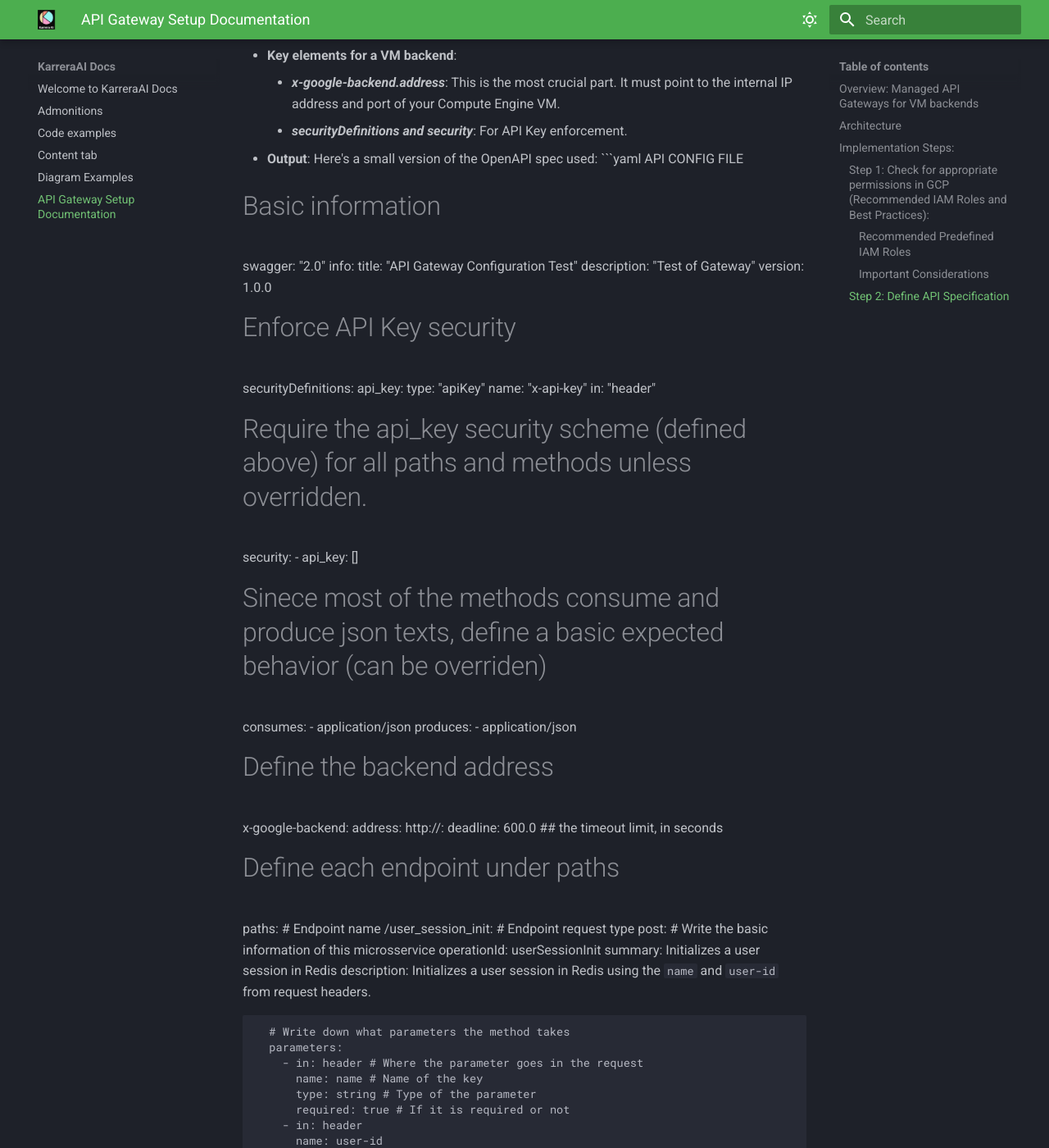
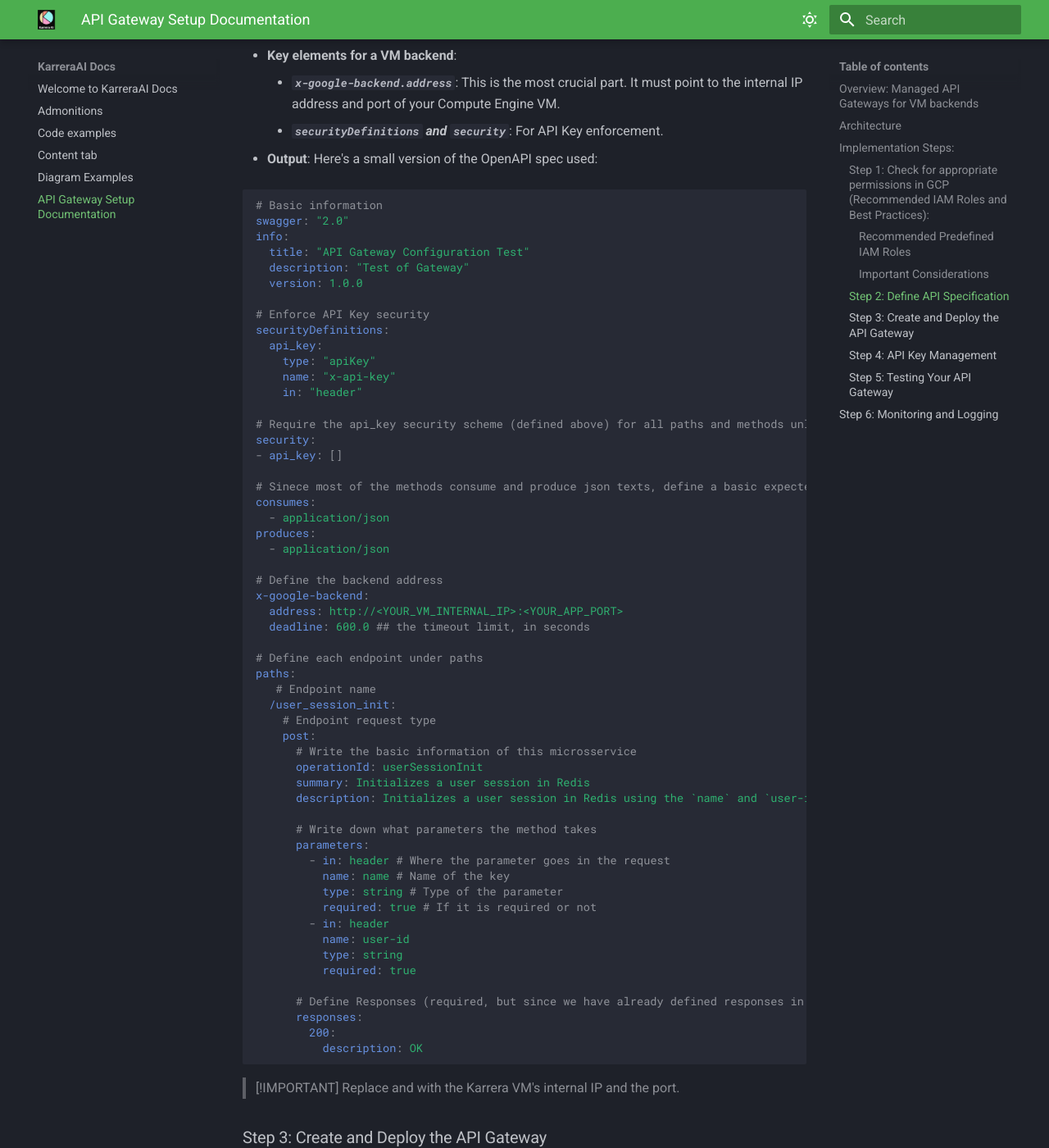
Before and after one commit to KarreraAI/knowledge-base, an MkDocs documentation site: the page built from docs/gateway.md, in a window 1280 px wide and 1400 px high, scrolled down 4988 px. Shown: the whole window at 82% size. Built offline with MkDocs 1.6.1 and Material for MkDocs 9.7.7, drawn with Linux system fonts in a browser that asks for light colours; some of the changed text lies outside the part shown.

Commit message:
small changes in API Gateway documentation to make it work

````diff
--- a/docs/gateway.md
+++ b/docs/gateway.md
@@ -143,11 +143,12 @@
     6. Add security scheme definitions (API keys for now)
 
 - **Key elements for a VM backend**:
-    * ***x-google-backend.address***: This is the most crucial part. It must point to the internal IP address and port of your Compute Engine VM.
-    * ***securityDefinitions and security***: For API Key enforcement.
+    * ***`x-google-backend.address`***: This is the most crucial part. It must point to the internal IP address and port of your Compute Engine VM.
+    * ***`securityDefinitions` and `security`***: For API Key enforcement.
 
 - **Output**: Here's a small version of the OpenAPI spec used:
-```yaml API CONFIG FILE
+
+```yaml
 # Basic information
 swagger: "2.0"
 info:
@@ -204,6 +205,7 @@
         200:
           description: OK
 ```
+
 > [!IMPORTANT]
 > Replace <YOUR_VM_INTERNAL_IP> and <YOUR_APP_PORT> with the Karrera VM's internal IP and the port.
 
````
